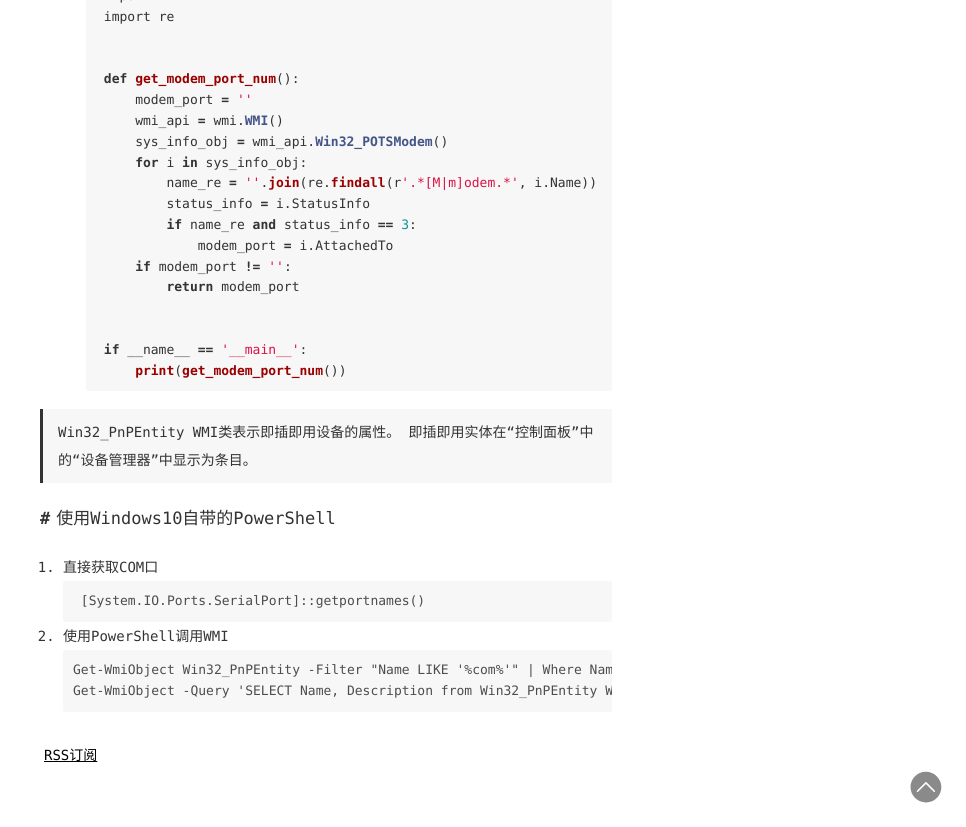
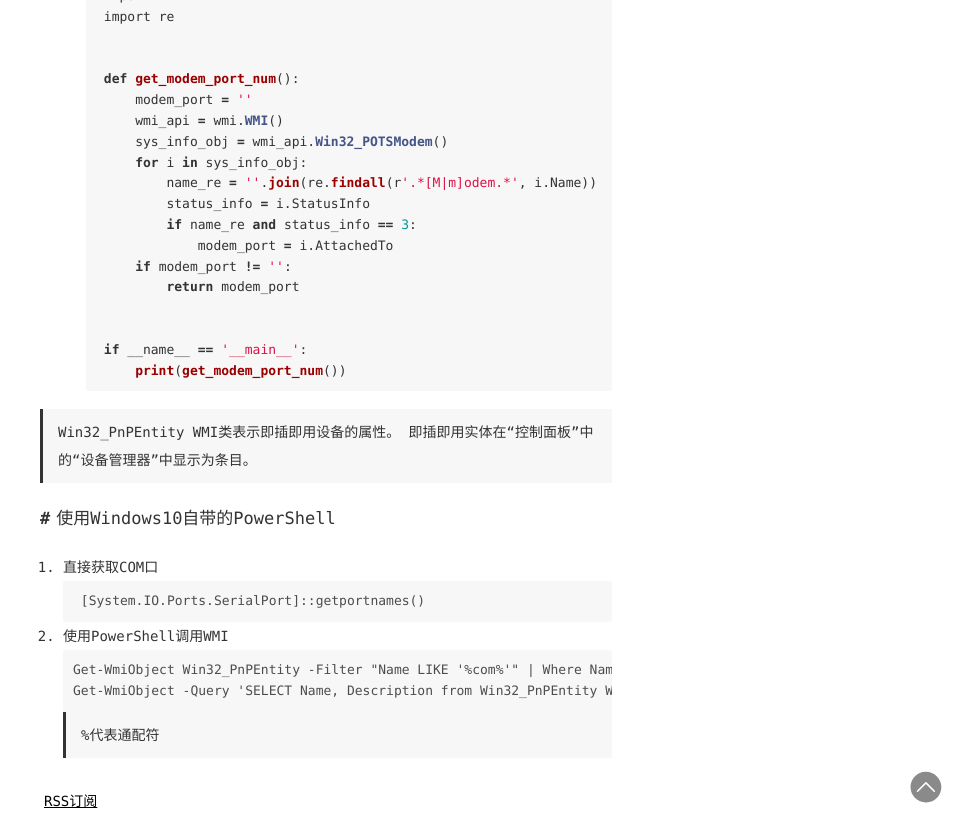
Before and after one commit to aoeivu/aoeivu, a Jekyll site: the page built from _posts/2020-01-01-检测COM口的四种方法.md, in a window 1280 px wide and 900 px high, scrolled down 3708 px, cut to the strip 73-900 px from the top of the window. Shown: the whole strip, without its empty margins (314-1280 px from the left). Built offline with Jekyll 4.4.1, drawn with Linux system fonts in a browser that asks for light colours; Markdown is read by kramdown in place of the engine named in the settings; comment, search, counter and statistics services are not loaded.

Commit message:
fix post

````diff
--- a/_posts/2020-01-01-检测COM口的四种方法.md
+++ b/_posts/2020-01-01-检测COM口的四种方法.md
@@ -156,5 +156,6 @@ categories: [Python]
 2. 使用PowerShell调用WMI
     ```
    Get-WmiObject Win32_PnPEntity -Filter "Name LIKE '%com%'" | Where Name -match 'COM\d+'
-   Get-WmiObject -Query 'SELECT Name, Description from Win32_PnPEntity WHERE Name LIKE "com%"'
+   Get-WmiObject -Query 'SELECT Name, Description from Win32_PnPEntity WHERE Name LIKE "%com%"'
    ```
+   > %代表通配符
````
